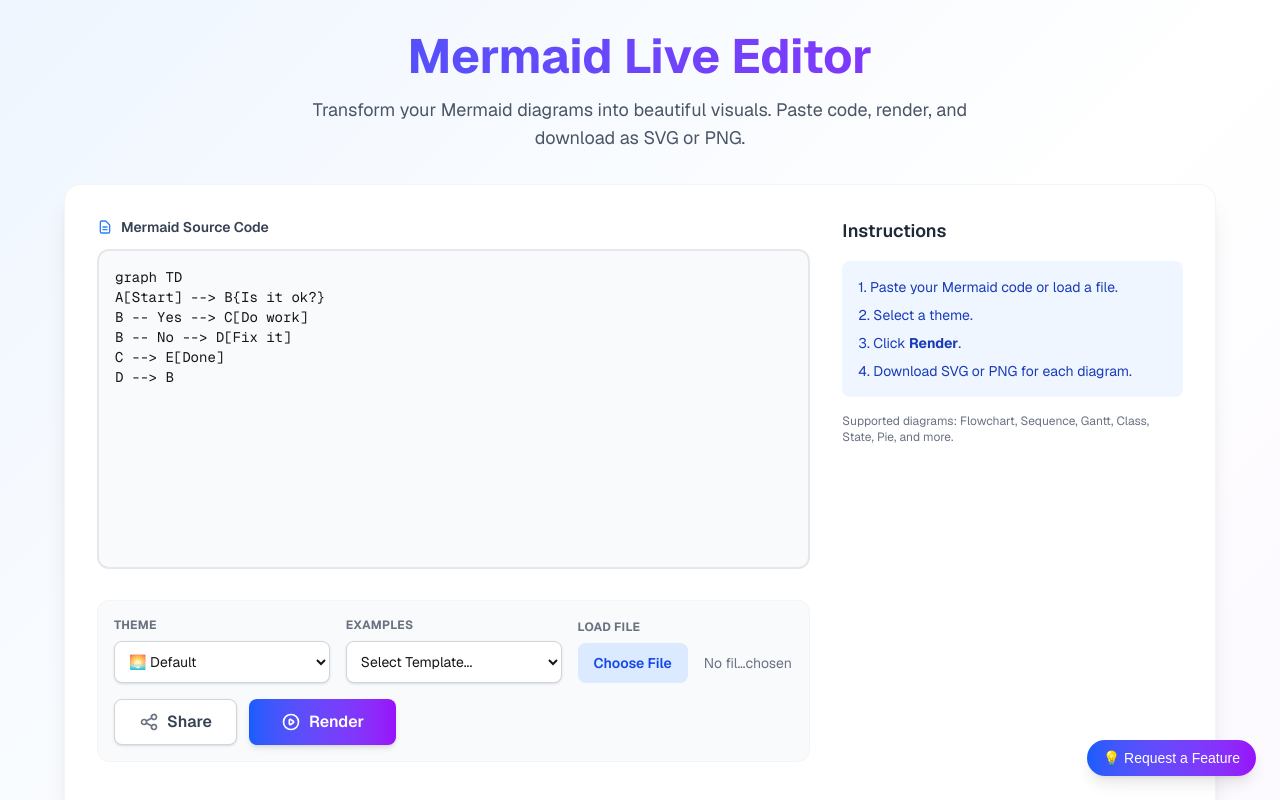
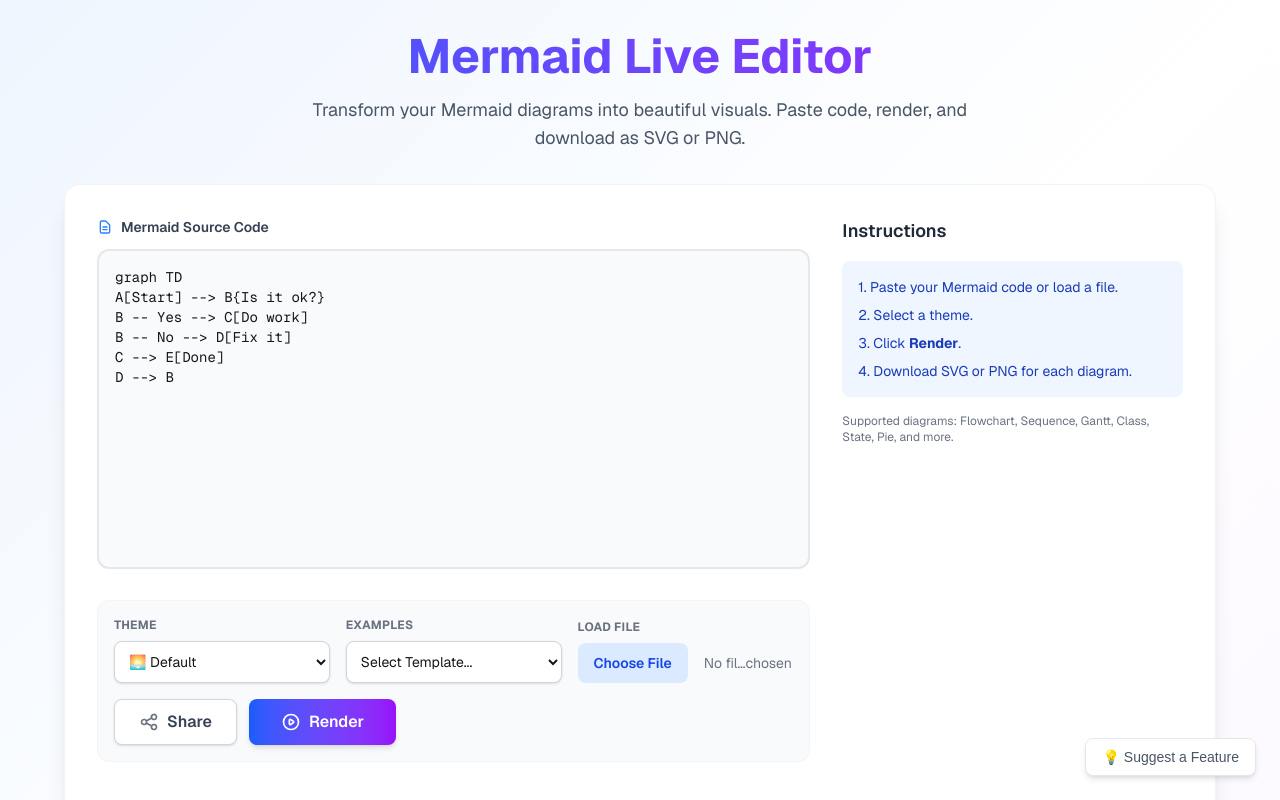
Before and after one commit to buzz39/mermaid-vercel, a Next.js app: page / in a window 1280 px wide. Shown: the top 800 px of the page. Built offline with nearby package versions, Linux system fonts and the light colour scheme.

Commit message:
fix: feedback widget matches page theme - subtle white button, clean modal

```diff
--- a/app/components/FeedbackWidget.tsx
+++ b/app/components/FeedbackWidget.tsx
@@ -40,14 +40,14 @@ export default function FeedbackWidget() {
     <>
       <button
         onClick={() => setIsOpen(true)}
-        className="fixed bottom-6 right-6 z-50 bg-gradient-to-r from-blue-600 to-purple-600 text-white px-4 py-2 rounded-full shadow-lg hover:shadow-xl transition-all text-sm font-medium"
+        className="fixed bottom-6 right-6 z-50 bg-white text-gray-600 border border-gray-200 px-4 py-2 rounded-lg shadow-md hover:shadow-lg hover:border-blue-300 hover:text-blue-600 transition-all text-sm font-medium"
       >
-        💡 Request a Feature
+        💡 Suggest a Feature
       </button>
 
       {isOpen && (
-        <div className="fixed inset-0 z-50 flex items-center justify-center bg-black/40" onClick={() => setIsOpen(false)}>
-          <div className="bg-white rounded-2xl p-6 max-w-md w-full mx-4 shadow-2xl" onClick={e => e.stopPropagation()}>
+        <div className="fixed inset-0 z-50 flex items-center justify-center bg-black/30 backdrop-blur-sm" onClick={() => setIsOpen(false)}>
+          <div className="bg-white rounded-2xl p-6 max-w-md w-full mx-4 shadow-xl border border-gray-100" onClick={e => e.stopPropagation()}>
             {submitted ? (
               <div className="text-center py-8">
                 <p className="text-2xl mb-2">🎉</p>
@@ -56,8 +56,8 @@ export default function FeedbackWidget() {
               </div>
             ) : (
               <>
-                <h3 className="text-lg font-bold text-gray-800 mb-4">Request a Feature</h3>
-                <p className="text-sm text-gray-500 mb-4">What would you like to see in Mermaid Editor?</p>
+                <h3 className="text-lg font-bold bg-gradient-to-r from-blue-600 to-purple-600 bg-clip-text text-transparent mb-4">Suggest a Feature</h3>
+                <p className="text-sm text-gray-500 mb-4">What would make Mermaid Editor better for you?</p>
 
                 <div className="space-y-2 mb-4">
                   {FEATURE_OPTIONS.map(opt => (
@@ -83,13 +83,13 @@ export default function FeedbackWidget() {
                 <div className="flex gap-2">
                   <button
                     onClick={() => setIsOpen(false)}
-                    className="flex-1 px-4 py-2 text-sm text-gray-600 border border-gray-200 rounded-lg hover:bg-gray-50"
+                    className="flex-1 px-4 py-2 text-sm text-gray-600 border border-gray-200 rounded-lg hover:bg-gray-50 transition"
                   >
                     Cancel
                   </button>
                   <button
                     onClick={handleSubmit}
-                    className="flex-1 px-4 py-2 text-sm text-white bg-gradient-to-r from-blue-600 to-purple-600 rounded-lg hover:opacity-90"
+                    className="flex-1 px-4 py-2 text-sm text-white bg-blue-600 rounded-lg hover:bg-blue-700 transition font-medium"
                   >
                     Submit
                   </button>
```
